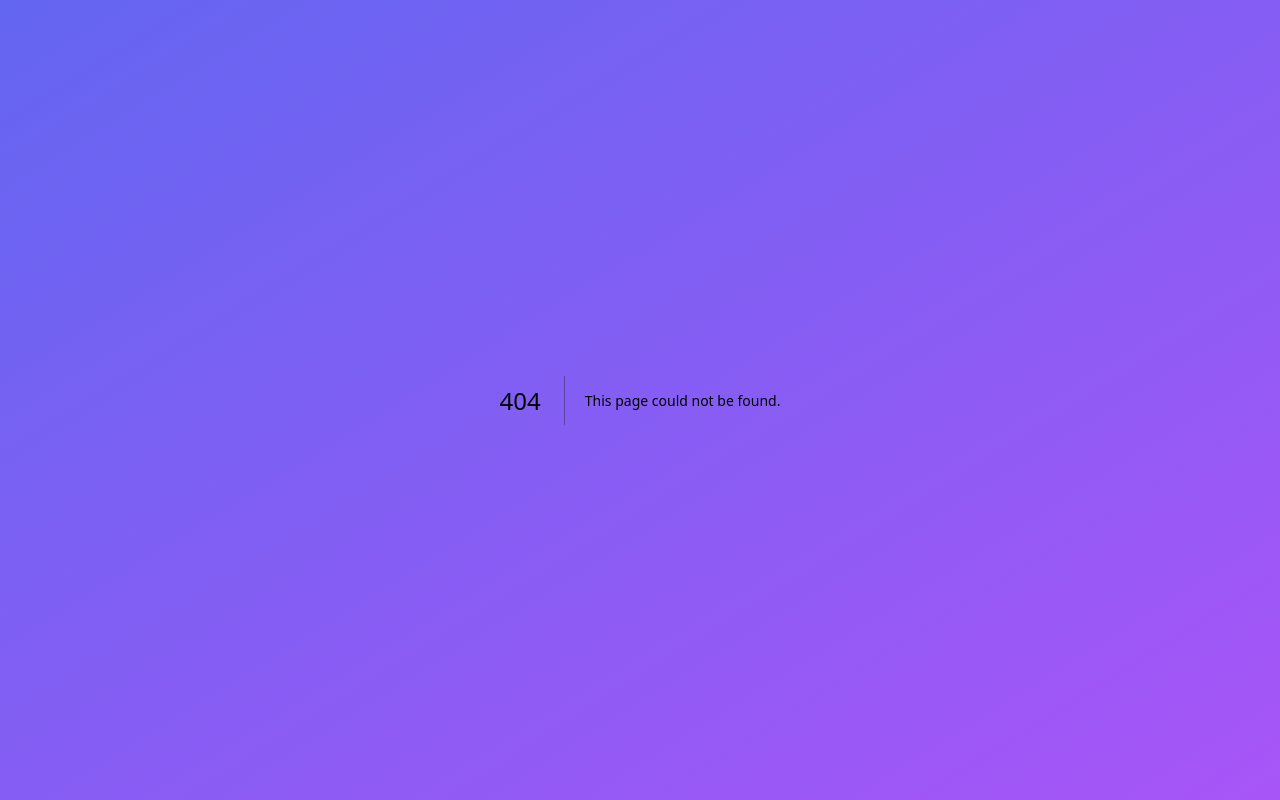
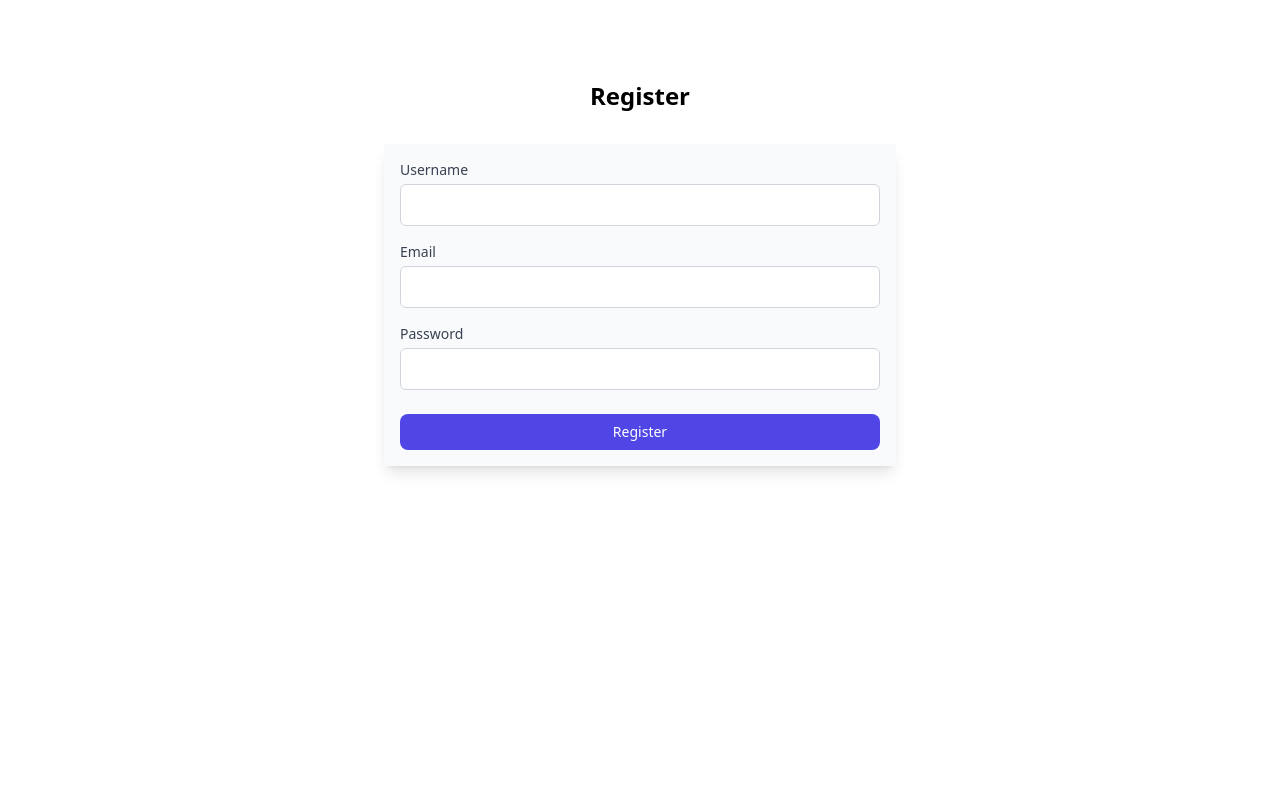
Before and after one commit to UC1000-Adpro-C1/frontend, a Next.js app: page /register in a window 1280 px wide. Before the commit this address had no page. Built offline with nearby package versions, Linux system fonts and the light colour scheme.

Commit message:
add register

```diff
--- a/app/page.tsx
+++ b/app/page.tsx
@@ -1,6 +1,8 @@
 // pages/index.js
+import Header from "@/components/Header";
 import Head from "next/head";
 import Link from "next/link";
+import router from "next/router";
 
 export default function Home() {
   return (
--- a/components/auth/LoginForm.tsx
+++ b/components/auth/LoginForm.tsx
@@ -1,5 +1,5 @@
 import React, { useState, useEffect } from 'react';
-import { useRouter } from 'next/router';
+import router, { useRouter } from 'next/router';
 import '@/styles/globals.css';
 import { setCookie } from '@/utils/cookies';
 
@@ -44,6 +44,7 @@ const UserLoginForm: React.FC<UserLoginFormProps> = ({ onSubmit }) => {
         setCookie('username', data.username, 7);
         console.log(data.token)
         onSubmit(data); // Pass the response data to the parent component
+        router.push('/');
         // Store token in local storage or cookies
       } else {
         const errorResponse = await response.text();
--- /dev/null
+++ b/components/auth/RegisterForm.tsx
@@ -0,0 +1,112 @@
+import React, { useState, useEffect } from 'react';
+import router, { useRouter } from 'next/router';
+import '@/styles/globals.css';
+import { setCookie } from '@/utils/cookies';
+
+interface UserRegisterFormProps {
+  onSubmit: (userRegister: UserRegisterData) => void;
+}
+
+export interface UserRegisterData {
+  username: string;
+  password: string;
+  email: string;
+}
+
+const UserRegisterForm: React.FC<UserRegisterFormProps> = ({ onSubmit }) => {
+  const [formData, setFormData] = useState<UserRegisterData>({ username: '', password: '' , email:''});
+  const [error, setError] = useState<string>('');
+
+  useEffect(() => {
+    // Ensure formData is correctly set initially
+    setFormData(formData => ({ ...formData }));
+  }, []);
+
+  const handleChange = (e: React.ChangeEvent<HTMLInputElement>) => {
+    const { name, value } = e.target;
+    setFormData(prevState => ({ ...prevState, [name]: value }));
+  };
+
+  const handleSubmit = async (e: React.FormEvent) => {
+    e.preventDefault();
+    console.log("Submitting the following data:", JSON.stringify(formData));
+    try {
+      const response = await fetch('http://34.87.158.208/register', {
+        method: 'POST',
+        headers: { 'Content-Type': 'application/json' },
+        body: JSON.stringify(formData),
+      });
+
+      if (response.ok) {
+        console.log("000Register successful");
+        const data = await response.json();
+        localStorage.setItem('token', data.token);
+        setCookie('bearer', data.token, 7);
+        setCookie('username', data.username, 7);
+        console.log(data.token)
+        onSubmit(data); // Pass the response data to the parent component
+        router.push('/');
+        // Store token in local storage or cookies
+      } else {
+        const errorResponse = await response.text();
+        setError(errorResponse);
+        console.error('Server responded with an error:', errorResponse);
+      }
+    } catch (error) {
+      setError('Error submitting form');
+      console.error('Error submitting form:', error);
+    }
+  };
+
+  return (
+    <div className="container mx-auto px-4 py-12">
+    <div className="max-w-lg mx-auto">
+      <h1 className="text-2xl font-bold text-center">Register</h1>
+      <div className="mt-8 bg-white shadow-lg rounded-lg">
+        <form className="p-4 bg-gray-50" onSubmit={handleSubmit}>
+          <div className="mb-4">
+            <label htmlFor="username" className="block text-sm font-medium text-gray-700">Username</label>
+            <input
+              id="username"
+              name="username"
+              type="text"
+              className="mt-1 block w-full p-2 border border-gray-300 rounded-md"
+              value={formData.username}
+              onChange={handleChange}
+              required
+            />
+          </div>
+          <div className="mb-4">
+            <label htmlFor="email" className="block text-sm font-medium text-gray-700">Email</label>
+            <input
+              id="email"
+              name="email"
+              type="email"
+              className="mt-1 block w-full p-2 border border-gray-300 rounded-md"
+              value={formData.email}
+              onChange={handleChange}
+              required
+            />
+          </div>
+          <div className="mb-6">
+            <label htmlFor="password" className="block text-sm font-medium text-gray-700">Password</label>
+            <input
+              id="password"
+              name="password"
+              type="password"
+              className="mt-1 block w-full p-2 border border-gray-300 rounded-md"
+              value={formData.password}
+              onChange={handleChange}
+              required
+            />
+          </div>
+          {error && <p className="text-red-500">{error}</p>}
+          <button type="submit" className="w-full p-2 text-sm font-medium text-white bg-indigo-600 rounded-lg hover:bg-indigo-700">Register</button>
+        </form>
+      </div>
+    </div>
+  </div>
+  );
+};
+
+export default UserRegisterForm;
--- /dev/null
+++ b/pages/register.tsx
@@ -0,0 +1,35 @@
+import React from "react";
+import { useRouter } from 'next/router';
+import '@/styles/globals.css';
+import UserRegisterForm, { UserRegisterData } from "@/components/auth/RegisterForm";
+
+const RegisterPage: React.FC = () => {
+  const router = useRouter();
+
+  const handleFormSubmit = async (userRegister: UserRegisterData) => {
+    try {
+      const response = await fetch('http://34.87.158.208/register', {
+        method: 'POST',
+        headers: { 'Content-Type': 'application/json' },
+        body: JSON.stringify(userRegister),
+      });
+
+      if (response.ok) {
+        console.log("-Register successful");
+        const data = await response.json();
+      } else {
+        console.error('Failed to log in');
+      }
+    } catch (error) {
+      console.error('Error logging in:', error);
+    }
+  };
+
+  return (
+    <div className="flex justify-center my-8">
+      <UserRegisterForm onSubmit={handleFormSubmit} />
+    </div>
+  );
+};
+
+export default RegisterPage;
```
